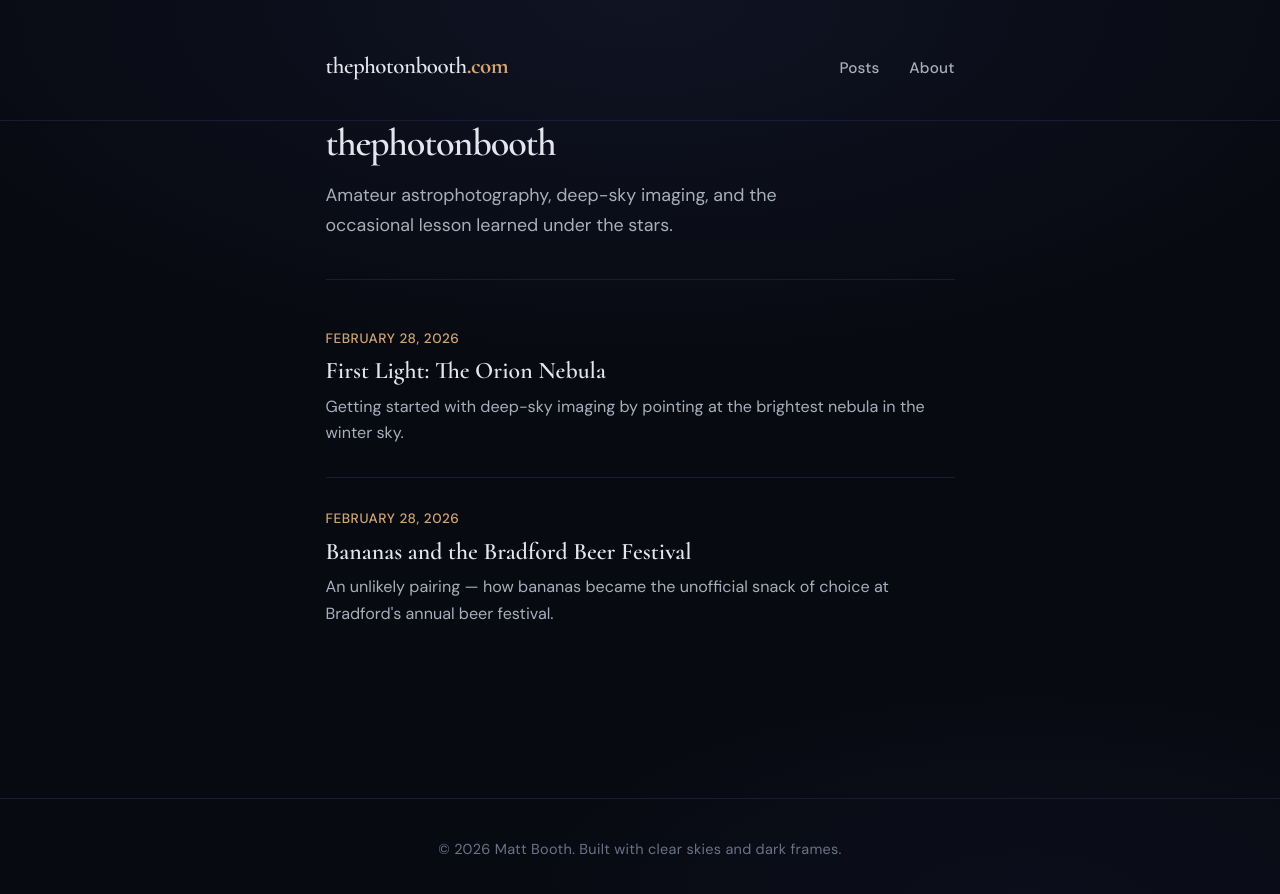
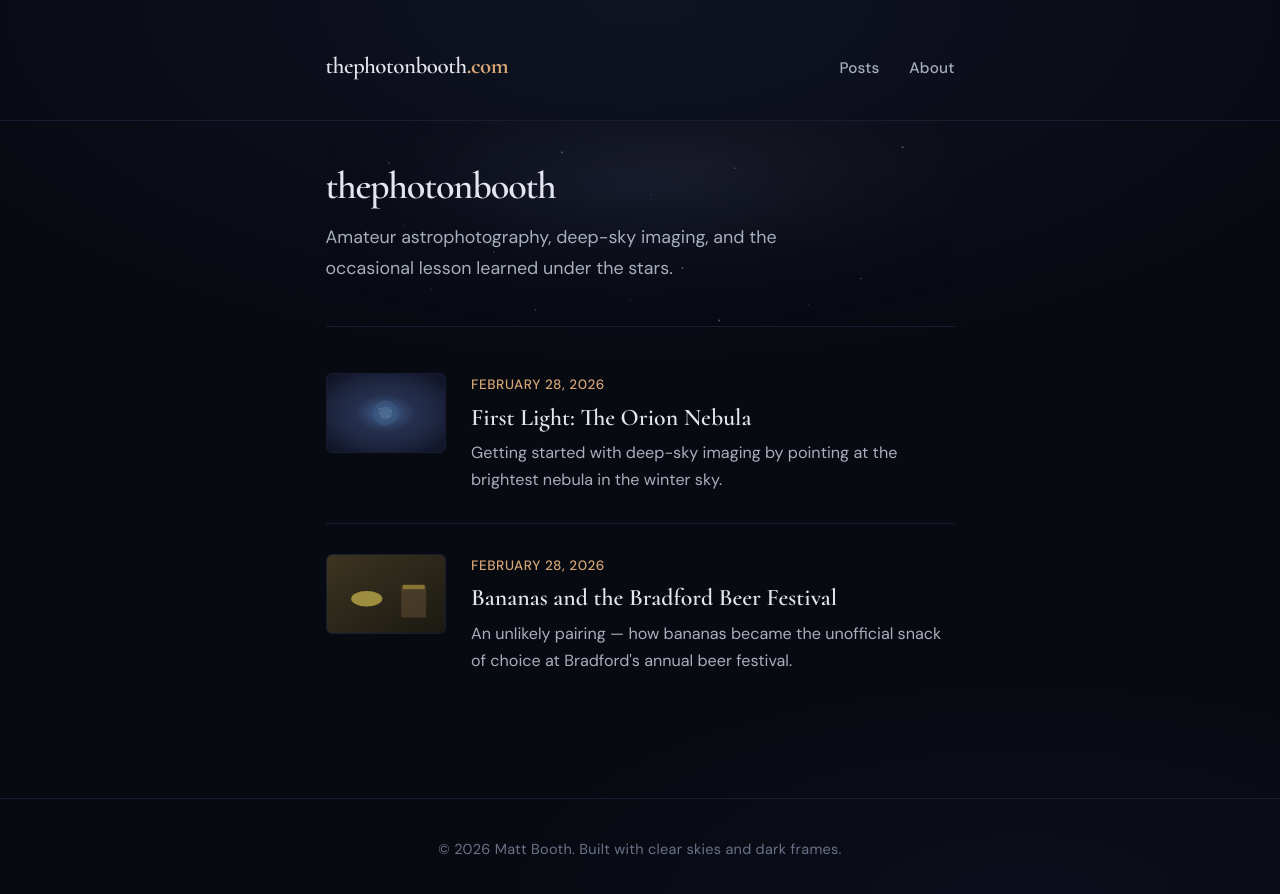
Before and after one commit to m0nkmaster/matt-booth, a Jekyll site: the page built from index.html, in a window 1280 px wide. Shown: the top 894 px of the page. Built offline with Jekyll 4.4.1, drawn with Linux system fonts in a browser that asks for light colours.

Commit message:
Add imagery: hero starfield, post thumbnails, featured images
Co-authored-by: Rob MacDonald <m0nkmaster@users.noreply.github.com>

```diff
--- a/_layouts/post.html
+++ b/_layouts/post.html
@@ -2,6 +2,11 @@
 layout: default
 ---
 <article class="post">
+  {% if page.image %}
+  <figure class="post-featured-image">
+    <img src="{{ page.image | relative_url }}" alt="">
+  </figure>
+  {% endif %}
   <header class="post-header">
     <time datetime="{{ page.date | date_to_xmlschema }}">{{ page.date | date: "%B %-d, %Y" }}</time>
     <h1>{{ page.title }}</h1>
--- a/assets/css/main.css
+++ b/assets/css/main.css
@@ -185,6 +185,31 @@ main {
   border-bottom: 1px solid var(--border);
 }
 
+.hero-with-imagery {
+  position: relative;
+  padding: 2.5rem 0 2.5rem;
+  overflow: hidden;
+}
+
+.hero-bg {
+  position: absolute;
+  inset: 0;
+  z-index: 0;
+  opacity: 0.5;
+}
+
+.hero-stars {
+  width: 100%;
+  height: 100%;
+  object-fit: cover;
+  object-position: center top;
+}
+
+.hero-content {
+  position: relative;
+  z-index: 1;
+}
+
 .hero h1 {
   font-family: var(--font-heading);
   font-size: 2.25rem;
@@ -202,7 +227,50 @@ main {
   line-height: 1.7;
 }
 
+/* --- Post list thumbnails --- */
+
+.post-list li {
+  display: flex;
+  gap: 1.5rem;
+  align-items: flex-start;
+}
+
+.post-list-thumb {
+  flex-shrink: 0;
+  width: 120px;
+  height: 80px;
+  border-radius: 6px;
+  overflow: hidden;
+  border: 1px solid var(--border);
+  background: var(--bg-elevated);
+}
+
+.post-list-thumb img {
+  width: 100%;
+  height: 100%;
+  object-fit: cover;
+  display: block;
+}
+
+.post-list-text {
+  flex: 1;
+  min-width: 0;
+}
+
 /* --- Article --- */
+
+.post-featured-image {
+  margin: -0.5rem 0 2rem;
+  border-radius: 8px;
+  overflow: hidden;
+  border: 1px solid var(--border);
+}
+
+.post-featured-image img {
+  width: 100%;
+  height: auto;
+  display: block;
+}
 
 .post-header {
   margin-bottom: 2.75rem;
@@ -385,5 +453,14 @@ main {
   .post-header h1 { font-size: 1.55rem; }
   .post-list h2 { font-size: 1.2rem; }
 
+  .post-list li {
+    flex-direction: column;
+  }
+
+  .post-list-thumb {
+    width: 100%;
+    height: 140px;
+  }
+
   main { padding: 2rem 0 3rem; }
 }
--- a/index.html
+++ b/index.html
@@ -2,19 +2,31 @@
 layout: default
 title: null
 ---
-<div class="hero">
+<div class="hero hero-with-imagery">
+  <div class="hero-bg" aria-hidden="true">
+    <img src="{{ '/assets/images/hero-stars.svg' | relative_url }}" alt="" class="hero-stars">
+  </div>
+  <div class="hero-content">
     <h1>thephotonbooth</h1>
     <p>Amateur astrophotography, deep-sky imaging, and the occasional lesson learned under the stars.</p>
+  </div>
 </div>
 
 <ul class="post-list">
   {% for post in site.posts %}
   <li>
+    {% if post.image %}
+    <a href="{{ post.url | relative_url }}" class="post-list-thumb">
+      <img src="{{ post.image | relative_url }}" alt="" width="120" height="80">
+    </a>
+    {% endif %}
+    <div class="post-list-text">
       <time datetime="{{ post.date | date_to_xmlschema }}">{{ post.date | date: "%B %-d, %Y" }}</time>
       <a href="{{ post.url | relative_url }}">
         <h2>{{ post.title }}</h2>
       </a>
       {% if post.description %}<p>{{ post.description }}</p>{% endif %}
+    </div>
   </li>
   {% endfor %}
 </ul>
```
Also changed, not shown: _posts/2026-02-28-bananas-and-bradford-beer-festival.md (+1 -0 lines), _posts/2026-02-28-first-light-the-orion-nebula.md (+1 -0 lines), assets/images/banana-beer-placeholder.svg (added), assets/images/hero-stars.svg (added), assets/images/orion-nebula-placeholder.svg (added). Lines whose indentation alone changed are shown as unchanged.
